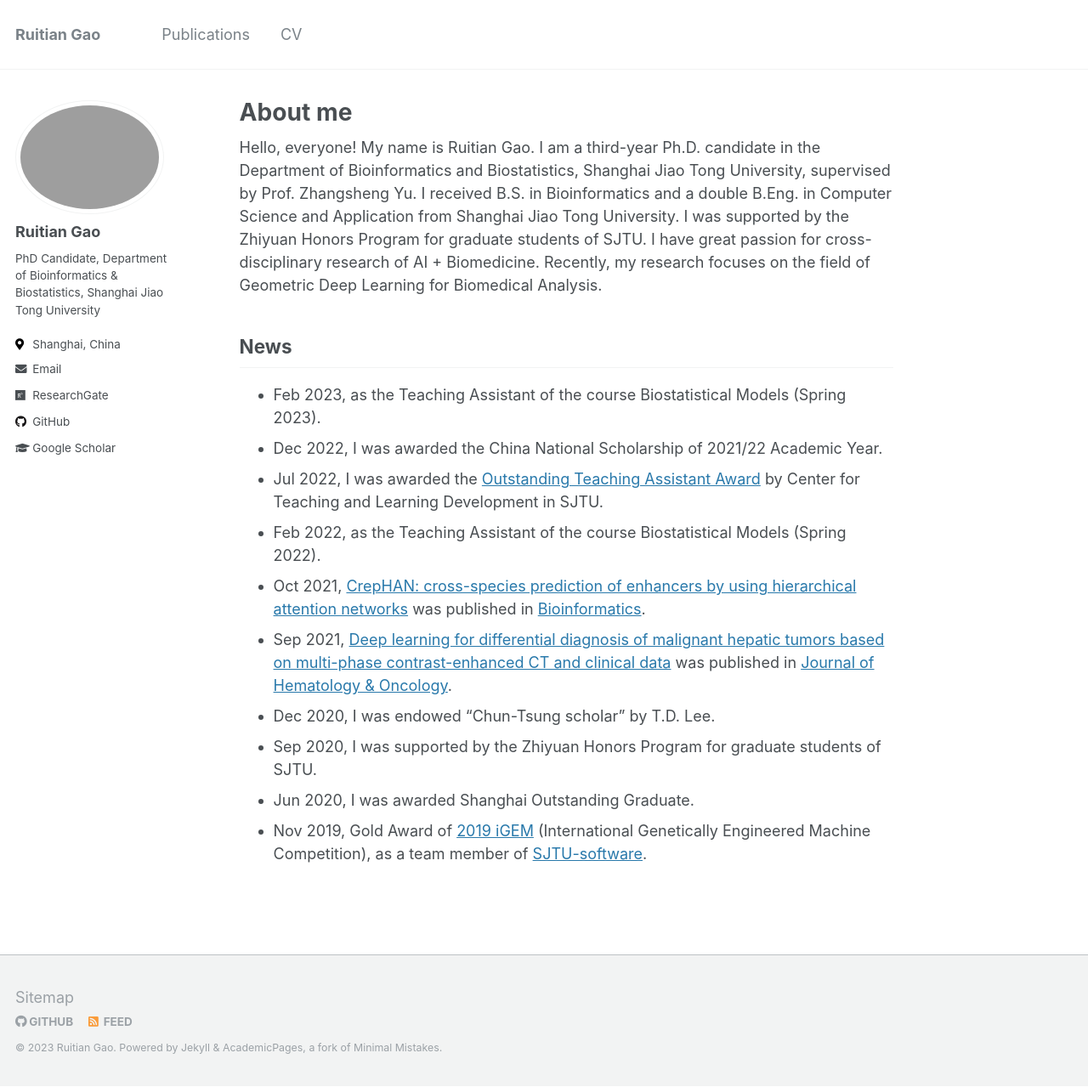
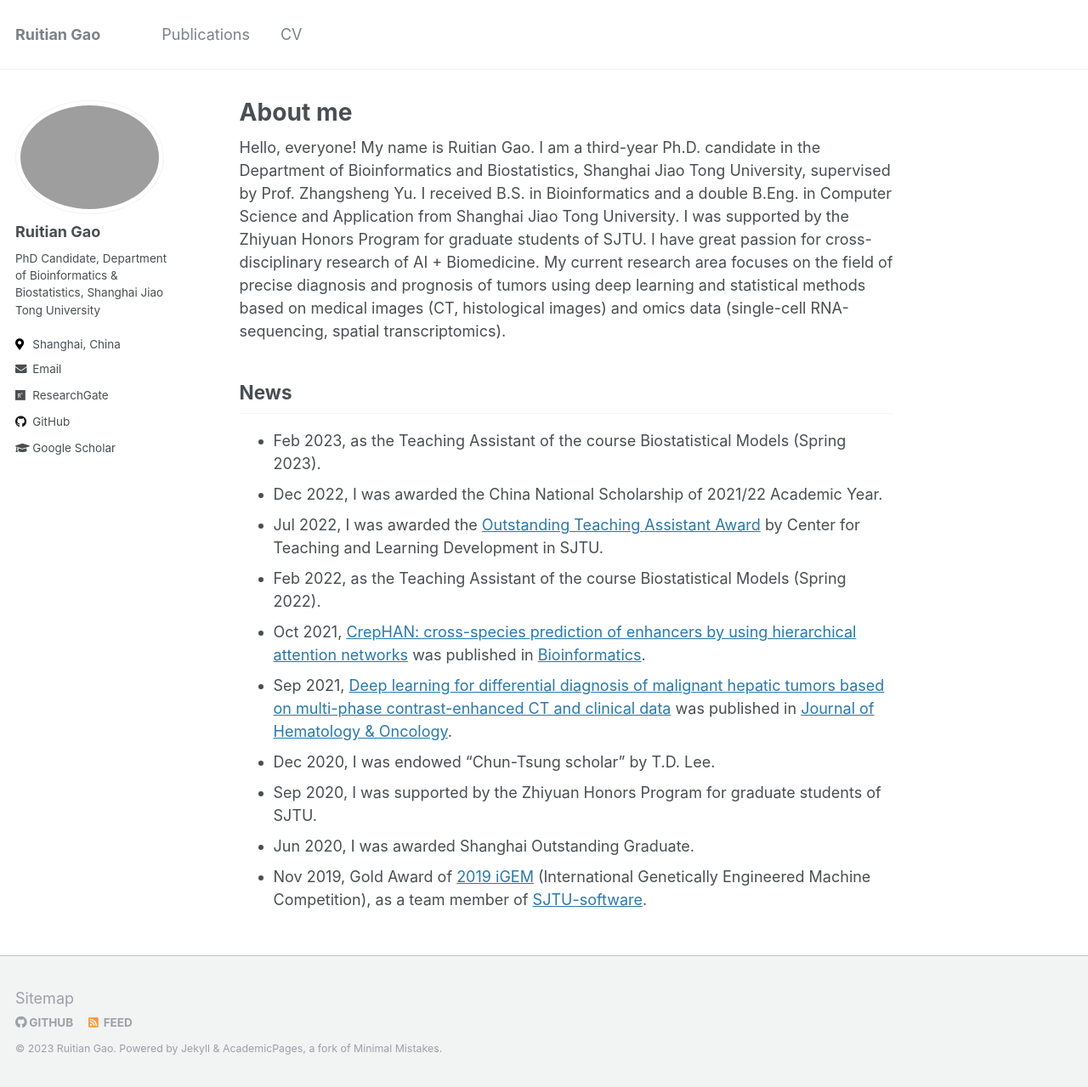
Before and after one commit to ruitian-olivia/ruitian-olivia.github.io, a Jekyll site: the page built from _pages/about.md, in a window 1280 px wide and 1279 px high. Shown: the whole window at 85% size. Built offline with Jekyll 4.4.1, drawn with Linux system fonts in a browser that asks for light colours.

Commit message:
Update about.md

```diff
--- a/_pages/about.md
+++ b/_pages/about.md
@@ -8,7 +8,7 @@
   - /about.html
 ---
 
-Hello, everyone! My name is Ruitian Gao. I am a third-year Ph.D. candidate in the Department of Bioinformatics and Biostatistics, Shanghai Jiao Tong University, supervised by Prof. Zhangsheng Yu. I received B.S. in Bioinformatics and a double B.Eng. in Computer Science and Application from Shanghai Jiao Tong University. I was supported by the Zhiyuan Honors Program for graduate students of SJTU. I have great passion for cross-disciplinary research of AI + Biomedicine. Recently, my research focuses on the field of Geometric Deep Learning for Biomedical Analysis.
+Hello, everyone! My name is Ruitian Gao. I am a third-year Ph.D. candidate in the Department of Bioinformatics and Biostatistics, Shanghai Jiao Tong University, supervised by Prof. Zhangsheng Yu. I received B.S. in Bioinformatics and a double B.Eng. in Computer Science and Application from Shanghai Jiao Tong University. I was supported by the Zhiyuan Honors Program for graduate students of SJTU. I have great passion for cross-disciplinary research of AI + Biomedicine. My current research area focuses on the field of precise diagnosis and prognosis of tumors using deep learning  and statistical methods based on medical images (CT, histological images) and omics data (single-cell RNA-sequencing, spatial transcriptomics).
 
 ## News
 - Feb 2023, as the Teaching Assistant of the course Biostatistical Models (Spring 2023).
```
